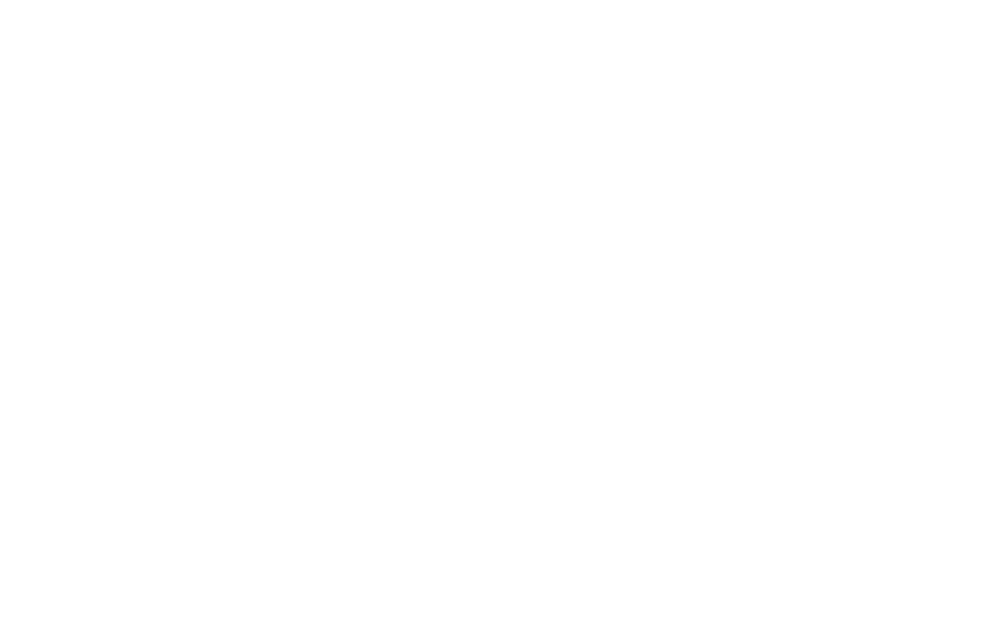
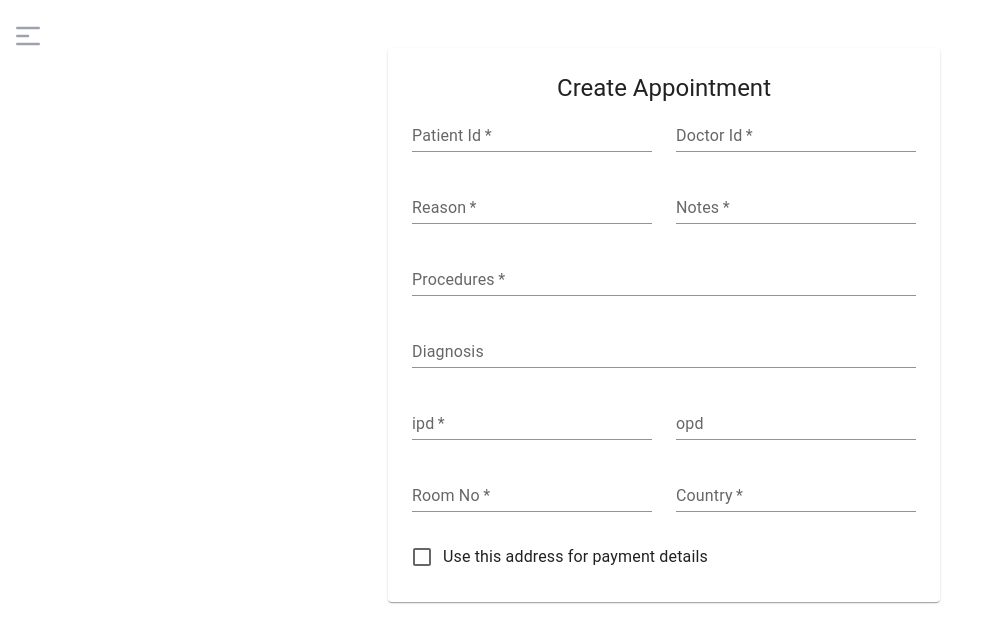
Before and after one commit to tandukar/PatientManagementSystem, a React (Vite) app in the folder client/: page /receptionist in a window 1280 px wide. Before the commit this address had no page. Shown: the top 642 px of the page, without its empty margins (0-988 px from the left). Built offline with nearby package versions, Linux system fonts and the light colour scheme; sample sign-in values are in the browser's storage.

Commit message:
fixing creating appointment and patient validation

```diff
--- a/client/src/App.jsx
+++ b/client/src/App.jsx
@@ -4,6 +4,7 @@
 // import DocDashboard from "./components/pages/adminDashboard/Doctor/DocDashboard";
 import DoctorDashboard from "./components/pages/docDashboard/DocDashboard"
 import Dashboard from "./components/pages/adminDashboard/dashboard/Dashboard";
+import RecepDashboard from "./components/pages/recepDashboard/RecepDashboard";
 
 import Profile from "./components/pages/adminDashboard/Doctor/GetDoctors";
 //import app.css
@@ -18,6 +19,7 @@
           <Route path="/login" element={<Login />} />
           <Route path="/doctor" element={<DoctorDashboard />} />
           <Route path="/admin" element={<AdminDashboard />} />
+          <Route path="/receptionist" element={<RecepDashboard />} />
           <Route path="/admin/get-doctor" element={<Profile />} />
         </Routes>
       </BrowserRouter>
--- /dev/null
+++ b/client/src/components/pages/recepDashboard/RecepDashboard.jsx
@@ -0,0 +1,73 @@
+import React, { useEffect, useState } from "react";
+
+// import Sidebar from "./sidebar/Sidebar";
+import Sidebar from "../docDashboard/sidebar/Sidebar";
+
+import { HiOutlineMenuAlt1 } from "react-icons/hi";
+
+import CreateAppointment from "./appointment/Appointment";
+
+import { Navigate } from "react-router-dom";
+
+import Container from "@mui/material/Container";
+import Paper from "@mui/material/Paper";
+
+import Typography from "@mui/material/Typography";
+
+const RecepDashboard = () => {
+  const [sidebarOpen, setSidebarOpen] = React.useState(false);
+  const [authenticated, setAuthenticated] = React.useState(null);
+
+  useEffect(() => {
+    const token = sessionStorage.getItem("token");
+    if (token) {
+      setAuthenticated(true);
+      console.log("token");
+    } else {
+      console.log("no token");
+      setAuthenticated(false);
+    }
+  }, []);
+
+  if (authenticated === false) {
+    return <Navigate replace to="/login" />;
+  } else if (authenticated === true) {
+    console.log("authenticated");
+    return (
+      <>
+        <div className="flex flex-col md:flex-row ">
+          {!sidebarOpen ? (
+            <div className="pt-4 pl-2 ">
+              <HiOutlineMenuAlt1
+                onClick={() => setSidebarOpen(true)}
+                className="text-gray-400 hover:text-blue-600 w-10 h-10 p-1 rounded "
+              />
+            </div>
+          ) : (
+            <div className="fixed md:relative md:w-60 h-full z-50  ">
+              <Sidebar
+                sidebarOpen={sidebarOpen}
+                setSidebarOpen={setSidebarOpen}
+              />
+            </div>
+          )}
+          <div className="flex-1  ">
+            <div className="min-height: 100vh ">
+              <Container component="main" maxWidth="sm" sx={{ mb: 4 }}>
+                <Paper sx={{ my: { xs: 3, md: 6 }, p: { xs: 2, md: 3 } }}>
+                  <Typography component="h1" variant="h5" align="center">
+                    Create Appointment
+                  </Typography>
+
+                  <CreateAppointment />
+                </Paper>
+              </Container>
+            </div>
+          </div>
+        </div>
+      </>
+    );
+  }
+};
+
+export default RecepDashboard;
--- /dev/null
+++ b/client/src/components/pages/recepDashboard/appointment/appointment.jsx
@@ -0,0 +1,129 @@
+import * as React from "react";
+import Grid from "@mui/material/Grid";
+import TextField from "@mui/material/TextField";
+import FormControlLabel from "@mui/material/FormControlLabel";
+import Checkbox from "@mui/material/Checkbox";
+
+export default function CreateAppointment() {
+  return (
+    <>
+      <Grid container spacing={3}>
+        <Grid item xs={12} sm={6}>
+          <TextField
+            required
+            id="patientId"
+            name="patientId"
+            label="Patient Id"
+            fullWidth
+            autoComplete="given-name"
+            variant="standard"
+          />
+        </Grid>
+        <Grid item xs={12} sm={6}>
+          <TextField
+            required
+            id="doctorId"
+            name="doctorId"
+            label="Doctor Id"
+            fullWidth
+            autoComplete="family-name"
+            variant="standard"
+          />
+        </Grid>
+        <Grid item xs={12} sm={6}>
+          <TextField
+            required
+            id="reason"
+            name="reason"
+            label="Reason"
+            fullWidth
+            autoComplete="given-name"
+            variant="standard"
+          />
+        </Grid>
+        <Grid item xs={12} sm={6}>
+          <TextField
+            required
+            id="notes"
+            name="notes"
+            label="Notes"
+            fullWidth
+            autoComplete="family-name"
+            variant="standard"
+          />
+        </Grid>
+        <Grid item xs={12}>
+          <TextField
+            required
+            id="procedures"
+            name="procedures"
+            label="Procedures"
+            fullWidth
+            autoComplete="shipping address-line1"
+            variant="standard"
+          />
+        </Grid>
+        <Grid item xs={12}>
+          <TextField
+            id="diagnosis"
+            name="diagnosis"
+            label="Diagnosis"
+            fullWidth
+            autoComplete="shipping address-line2"
+            variant="standard"
+          />
+        </Grid>
+        <Grid item xs={12} sm={6}>
+          <TextField
+            required
+            id="ipd"
+            name="ipd"
+            label="ipd"
+            fullWidth
+            autoComplete="shipping address-level2"
+            variant="standard"
+          />
+        </Grid>
+        <Grid item xs={12} sm={6}>
+          <TextField
+            id="opd"
+            name="opd"
+            label="opd"
+            fullWidth
+            variant="standard"
+          />
+        </Grid>
+        <Grid item xs={12} sm={6}>
+          <TextField
+            required
+            id="roomNo"
+            name="roomNo"
+            label="Room No"
+            fullWidth
+            autoComplete="shipping postal-code"
+            variant="standard"
+          />
+        </Grid>
+        <Grid item xs={12} sm={6}>
+          <TextField
+            required
+            id="country"
+            name="country"
+            label="Country"
+            fullWidth
+            autoComplete="shipping country"
+            variant="standard"
+          />
+        </Grid>
+        <Grid item xs={12}>
+          <FormControlLabel
+            control={
+              <Checkbox color="secondary" name="saveAddress" value="yes" />
+            }
+            label="Use this address for payment details"
+          />
+        </Grid>
+      </Grid>
+    </>
+  );
+}
```
Also changed, not shown: 2 other files (tests, documents, lock files or other folders).
